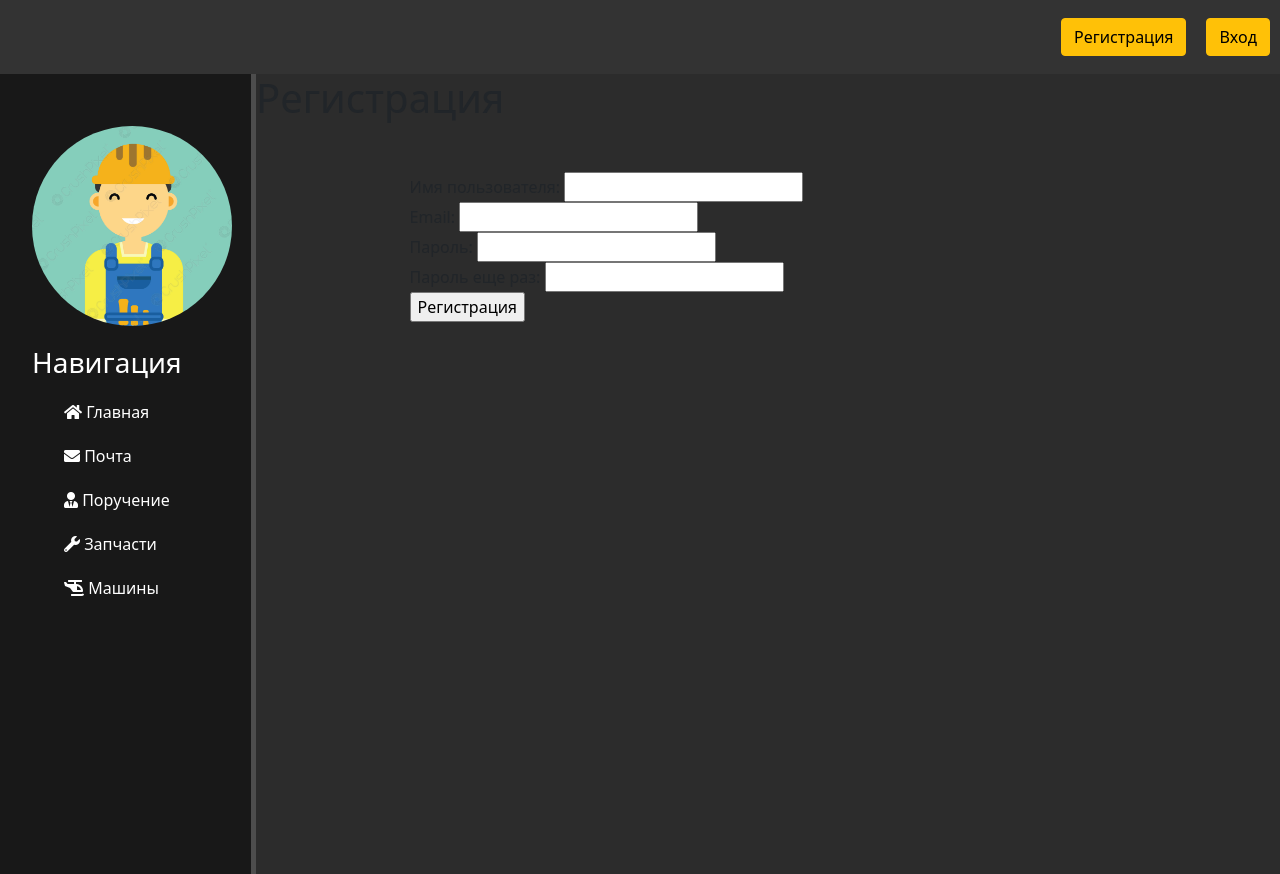
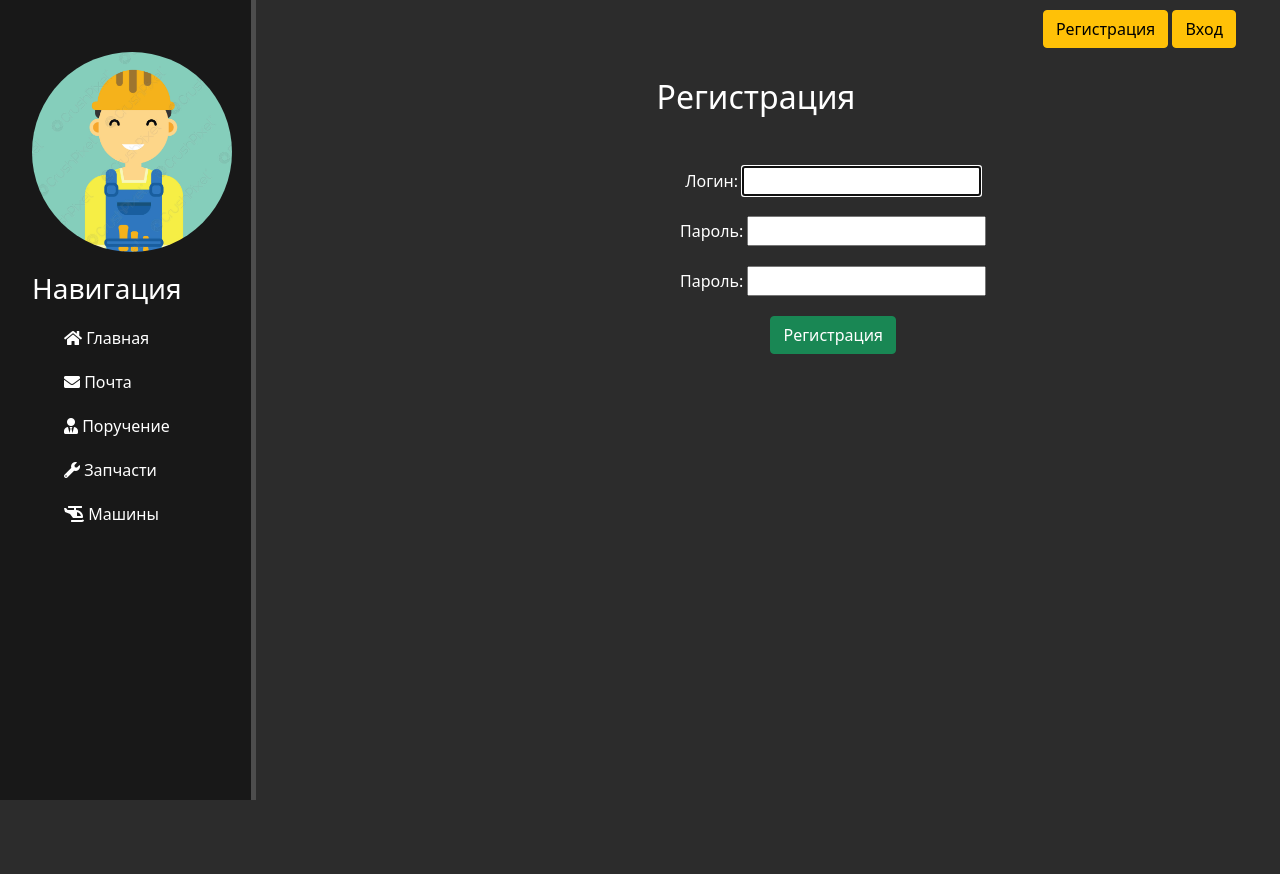
Before and after one commit to h1ho/gitproject, a Django app: page /account/registrations/ in a window 1280 px wide. After the commit the page ends 800 px from the top, so only its background shows below. Run offline with Django 4.2, Linux system fonts and the light colour scheme; some libraries are stand-ins or nearby versions.

Commit message:
rabotaem_dalwe

```diff
--- a/firstproject/account/forms.py
+++ b/firstproject/account/forms.py
@@ -1,9 +1,22 @@
+from django.contrib.auth.forms import AuthenticationForm, UserCreationForm
+from django.contrib.auth.models import User
 from django import forms
-from django.contrib.auth.forms import UserCreationForm
-from django.contrib.auth.models import User
 
 
-class MyForm(UserCreationForm):
+class AccEnter(AuthenticationForm):
+    username = forms.CharField(label='Логин', widget=forms.TextInput(attrs={'class': 'form-input'}))
+    password = forms.CharField(label='Пароль', widget=forms.PasswordInput(attrs={'class': 'form-input'}))
+
+    class Meta:
+        model = User
+        fields = ('username', 'password')
+
+
+class AccReg(UserCreationForm):
+    username = forms.CharField(label='Логин', widget=forms.TextInput(attrs={'class': 'form-input'}))
+    password1 = forms.CharField(label='Пароль', widget=forms.PasswordInput(attrs={'class': 'form-input'}))
+    password2 = forms.CharField(label='Пароль', widget=forms.PasswordInput(attrs={'class': 'form-input'}))
+
     class Meta:
         model = User
         fields = ('username', 'password1', 'password2')
--- a/firstproject/account/templates/account/account_reg.html
+++ b/firstproject/account/templates/account/account_reg.html
@@ -1,14 +1,15 @@
 {% extends 'main/layout.html' %}
 
 {% block content %}
-    <h1>Регистрация</h1>
+<div class="feautures">
+    <h2>Регистрация</h2>
     <form method="post">
         {% csrf_token %}
-        Имя пользователя: <input type="text" name="username"><br>
-        Email: <input type="email" name="email"><br>
-        Пароль: <input type="password" name="password"><br>
-        Пароль еще раз: <input type="password" name="password2"><br>
-
-        <input type="submit" value="Регистрация">
-    </form>
+        <p>Логин: {{ form.username }}</p>
+        <p>Пароль: {{ form.password1 }}</p>
+        <p>Пароль: {{ form.password2 }}</p>
+        <button class="btn btn-success" type="submit">Регистрация</button>
+     </form>
+    <span>{{ error }}</span>
+</div>
 {% endblock %}
--- a/firstproject/account/urls.py
+++ b/firstproject/account/urls.py
@@ -1,8 +1,9 @@
 from django.urls import path
 from . import views  # Из этой же папки ипортируем файл вью
-from .views import RegisterView, LoginView
 
 urlpatterns = [
-    path('', LoginView.as_view(), name='account_enter'),
-    path('registrations/', RegisterView.as_view(), name='account_reg')
+    path('login', views.account_enter, name='account_enter'),
+    path('registrations/', views.account_reg, name='account_reg'),
+    path('logout/', views.logout_user, name='logout')
+
 ]
--- a/firstproject/account/views.py
+++ b/firstproject/account/views.py
@@ -1,39 +1,42 @@
-from django.contrib.auth import authenticate, login
-from django.contrib.auth.models import User
+from django.contrib.auth import authenticate, login, logout
 from django.shortcuts import render, redirect
-from django.views.generic import TemplateView
-from django.urls import reverse
+from .forms import AccEnter, AccReg
 
 
-class LoginView(TemplateView):
-    template_name = "account/account_reg.html"
+def account_enter(request):
+    error = ''
 
-    def dispatch(self, request, *args, **kwargs):
-        context = {}
-        if request.method == 'POST':
-            username = request.POST['username']
-            password = request.POST['password']
-            user = authenticate(request, username=username, password=password)
-            if user is not None:
-                login(request, user)
-                return redirect("/")
-            else:
-                context['error'] = "Логин или пароль неправильные"
-        return render(request, self.template_name, context)
+    if request.method == 'POST':
+        form = AccEnter(request.POST)
+        username = request.POST['username']
+        password = request.POST['password']
+        user = authenticate(request, username=username, password=password)
+        if user is not None:
+            login(request, user)
+            return redirect('home')
+        else:
+            error = 'Неверный логин или пароль'
+    else:
+        form = AccEnter()
+
+    return render(request, 'account/account_enter.html', {'form': form, 'error': error})
 
 
-class RegisterView(TemplateView):
-    template_name = "account/account_reg.html"
+def account_reg(request):
+    if request.method == 'POST':
+        form = AccReg(request.POST)
+        if form.is_valid():
+            form.save()
+            username = form.cleaned_data.get('username')
+            raw_password = form.cleaned_data.get('password1')
+            user = authenticate(username=username, password=raw_password)
+            login(request, user)
+            return redirect('home')
+    else:
+        form = AccReg()
+    return render(request, 'account/account_reg.html', {'form': form})
 
-    def dispatch(self, request, *args, **kwargs):
-        if request.method == 'POST':
-            username = request.POST.get('username')
-            email = request.POST.get('email')
-            password = request.POST.get('password')
-            password2 = request.POST.get('password2')
 
-            if password == password2:
-                User.objects.create_user(username, email, password)
-                return redirect(reverse('/'))
-
-        return render(request, self.template_name)
+def logout_user(request):
+    logout(request)
+    return redirect('account_enter')
--- a/firstproject/machine/templates/machine/machine.html
+++ b/firstproject/machine/templates/machine/machine.html
@@ -24,6 +24,8 @@
             </tr>
             {% endfor %}
         </table>
-        <a href="{% url 'create_agr' %}"><button class="btn btn-success" type="submit">Добавить запись</button></a>
+        {% for i in vert %}
+        <a href="{{ i.get_absolute_url }}"><button class="btn btn-success" type="submit">{{ i.vs_number }}</button></a><br><br>
+        {% endfor %}
     </div>
 {% endblock %}
--- a/firstproject/machine/urls.py
+++ b/firstproject/machine/urls.py
@@ -1,8 +1,10 @@
 from django.urls import path
 from . import views  # Из этой же папки ипортируем файл вью
+from .views import show_category
 
 urlpatterns = [
-    path('', views.machine, name='machine'),
+    path('', views.MachineView.as_view(), name='machine'),
     path('create_agr', views.create_agr, name='create_agr'),
-    path('<int:pk>', views.MachineDetailView.as_view(), name='machine_detail')
+    path('<int:pk>', views.MachineDetailView.as_view(), name='machine_detail'),
+    path('vert/<int:vert_id>/', show_category, name='vert')
 ]
--- a/firstproject/main/static/main/css/styel.css
+++ b/firstproject/main/static/main/css/styel.css
@@ -44,7 +44,7 @@ aside ul li:hover, aside ul a:hover{
 main .feautures {
     float: left;
     color: #fff;
-    margin: 100px 20px 20px;
+    margin: 10px 20px 20px;
     text-align: center;
     width: 75%;
 }
@@ -72,14 +72,6 @@ form {
     margin-top:50px;
 }
 
-.navbar {
-    overflow: hidden;
-    background-color: #333;
-    display: block;
+.login {
+float: right;
 }
-
-/* Right-aligned link */
-.navbar a {
-    float: right;
-    margin: 10px;
-}
--- a/firstproject/main/templates/main/layout.html
+++ b/firstproject/main/templates/main/layout.html
@@ -12,14 +12,11 @@
     <title>{% block title %}{% endblock %}</title>
 </head>
 <body>
-    <div class="navbar">
-        <a href="{% url 'account_enter' %}"><button class="btn btn-warning">Вход</button></a>
-        <a href="{% url 'account_reg' %}"><button class="btn btn-warning">Регистрация</button></a>
-    </div>
+
     <aside>
         <img src="{% static 'main/img/avaimg.jpg' %}" alt="Ава">
         <h3>Навигация</h3>
-        <ul>
+        <ul class="menuli">
             <a href="{% url 'home' %}"><li><i class="fas fa-home"></i> Главная</li></a>
             <a href="{% url 'about' %}"><li><i class="fas fa-envelope"></i> Почта</li></a>
             <a href=""><li><i class="fas fa-user-tie"></i> Поручение</li></a>
@@ -28,6 +25,19 @@
         </ul>
     </aside>
     <main>
+        <div class="feautures">
+        {% if request.user.is_authenticated %}
+            <div class="login">
+            <a href=""><button class='btn btn-warning'>{{ user.username }}</button></a>
+            <a href="{% url 'logout' %}"><button class='btn btn-warning'>Выход</button></a>
+            </div>
+        {% else %}
+            <div class="login">
+            <a href="{% url 'account_reg' %}"><button class='btn btn-warning'>Регистрация</button></a>
+            <a href="{% url 'account_enter' %}"><button class='btn btn-warning'>Вход</button></a>
+            </div>
+        {% endif %}
+        </div>
         {% block content %}
         {% endblock %}
     </main>
```
Also changed, not shown: firstproject/account/templates/account/account_enter.html (+8 -7 lines), firstproject/firstproject/settings.py (+10 -9 lines), firstproject/machine/models.py (+7 -1 lines), firstproject/machine/views.py (+33 -5 lines), firstproject/db.sqlite3.
